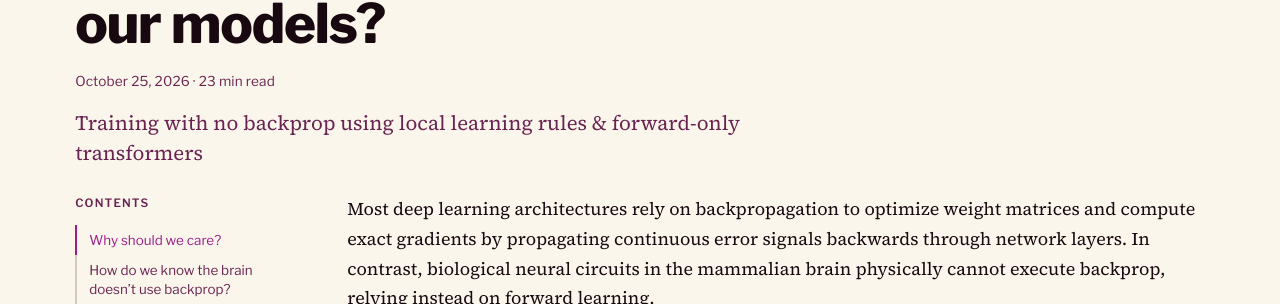
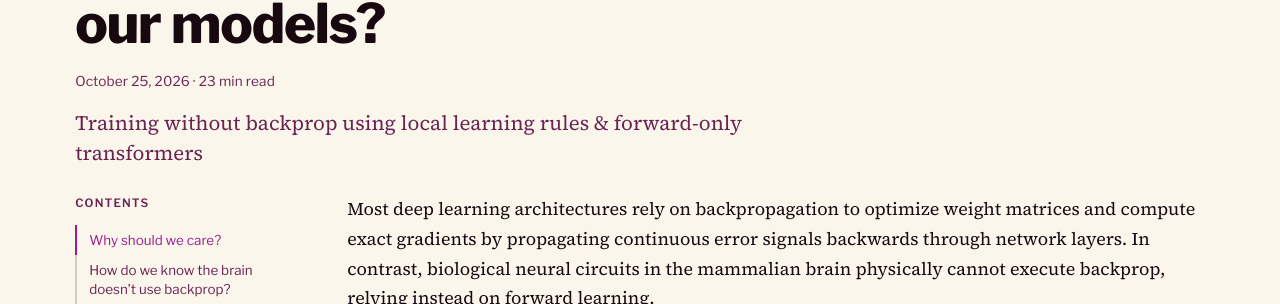
Before and after one commit to saanviiyer/saanviiyer.github.io, a Jekyll site: the page built from _posts/2026-10-25-forward-training-cortex.md, in a window 1280 px wide and 900 px high. Shown: the part 283-587 px from the top of the window. Built offline with Jekyll 4.4.1, drawn with Linux system fonts in a browser that asks for light colours; some web fonts are replaced.

Commit message:
Subtitle wording

```diff
--- a/_posts/2026-10-25-forward-training-cortex.md
+++ b/_posts/2026-10-25-forward-training-cortex.md
@@ -1,7 +1,7 @@
 ---
 layout: post
 title: "Our brains don't run on backprop, so why do our models?"
-dek: "Training with no backprop using local learning rules & forward-only transformers"
+dek: "Training without backprop using local learning rules & forward-only transformers"
 date: 2026-10-25
 tag: "NeuroAI"
 section: technical
```
